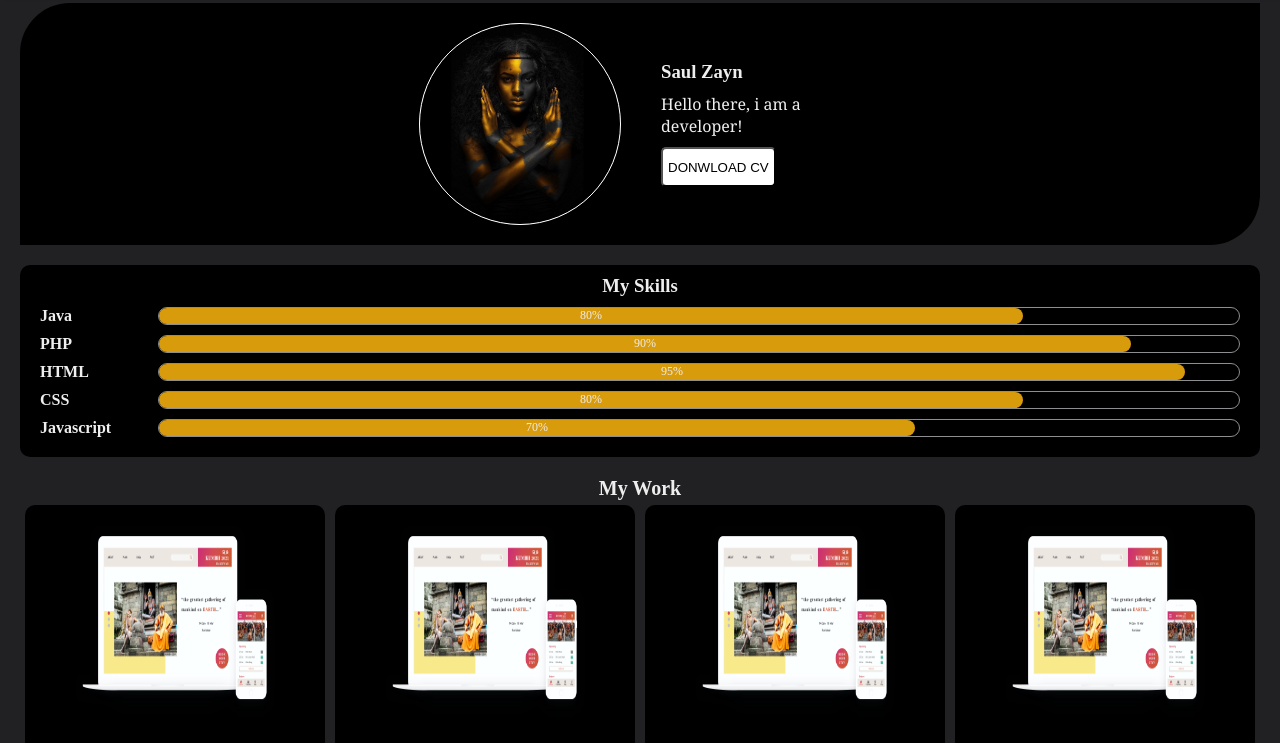
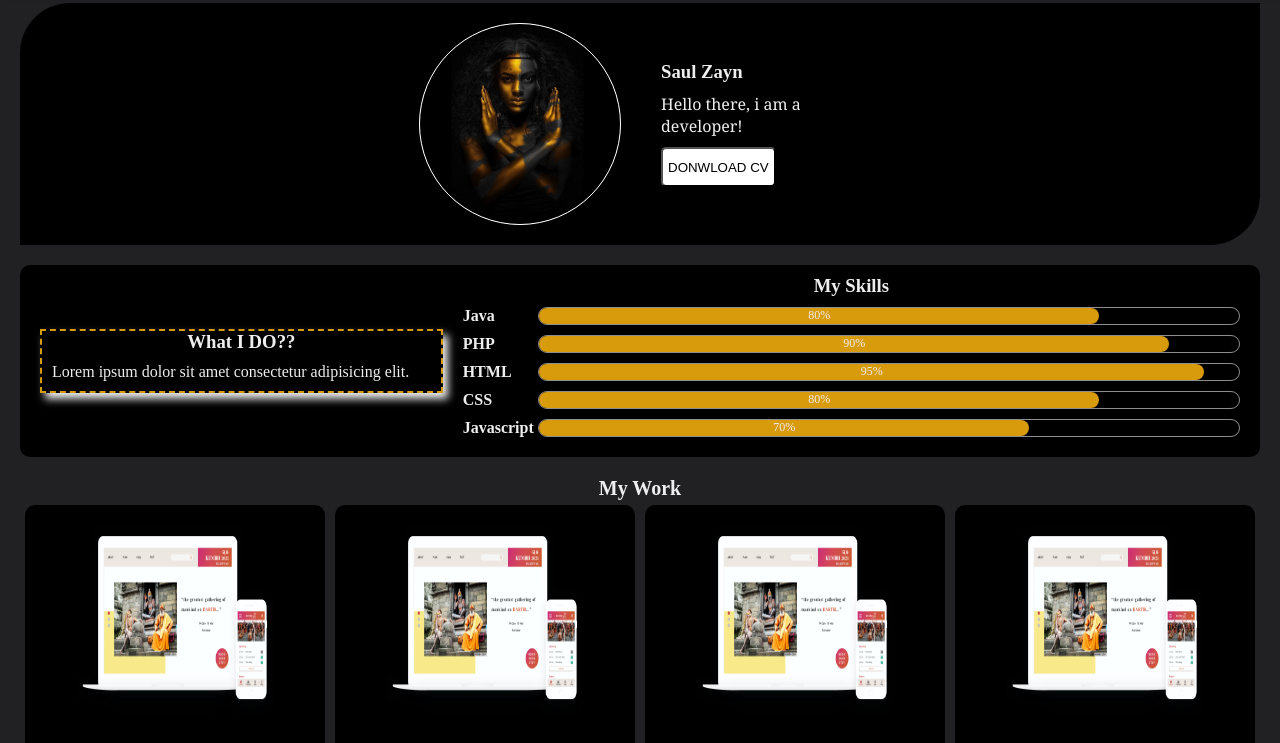
Before and after one commit to ZaynSaul/simple-portfolio, a plain HTML site: page index.html in a window 1280 px wide. Shown: the part 57-800 px from the top of the page. Drawn offline with Linux system fonts and the light colour scheme.

Commit message:
added section

```diff
--- a/Assets/css/main.css
+++ b/Assets/css/main.css
@@ -183,14 +183,31 @@ html{
 
 /* Skill section  */
 .skill{
+  display: flex;
+  justify-content: space-evenly;
+  align-items: center;
+  flex-direction: column;
+  flex-flow: wrap;
   text-align: center;
   margin-top: 20px;
   padding: 10px;
   background-color: var(--primary);
   border-radius: 10px;
 }
+.about-me{
+  flex:1;
+  border: 2px dashed #D89B0C;
+  box-shadow: 0.3rem 0.4rem 0.5rem #eee;
+  margin: 10px;
+}
+.about-me-wrapper{
+  text-align: justify;
+  padding: 10px;
+}
+.skill-wrapper{
+  flex: 2;
+}
 .skill-container{
-  width: 100%;
 }
 .skill-container .skill-card{
   border-radius: 10px;
--- a/index.html
+++ b/index.html
@@ -36,6 +36,13 @@
           </div>
         </div>
         <section class="skill">
+          <div class="about-me">
+            <h3>What I DO??</h3>
+            <div class="about-me-wrapper">
+              <p>Lorem ipsum dolor sit amet consectetur adipisicing elit.</p>
+            </div>
+          </div>
+          <div class="skill-wrapper">
             <h3>My Skills</h3>
             <div class="skill-container">
               <div class="skill-row">
@@ -66,6 +73,7 @@
                 <h4>Javascript</h4>
                 <div class="skill-card">
                   <div class="skill-card-body5">70%</div>
+                </div>
               </div>
             </div>
           </div>
```
Lines whose indentation alone changed are shown as unchanged.
